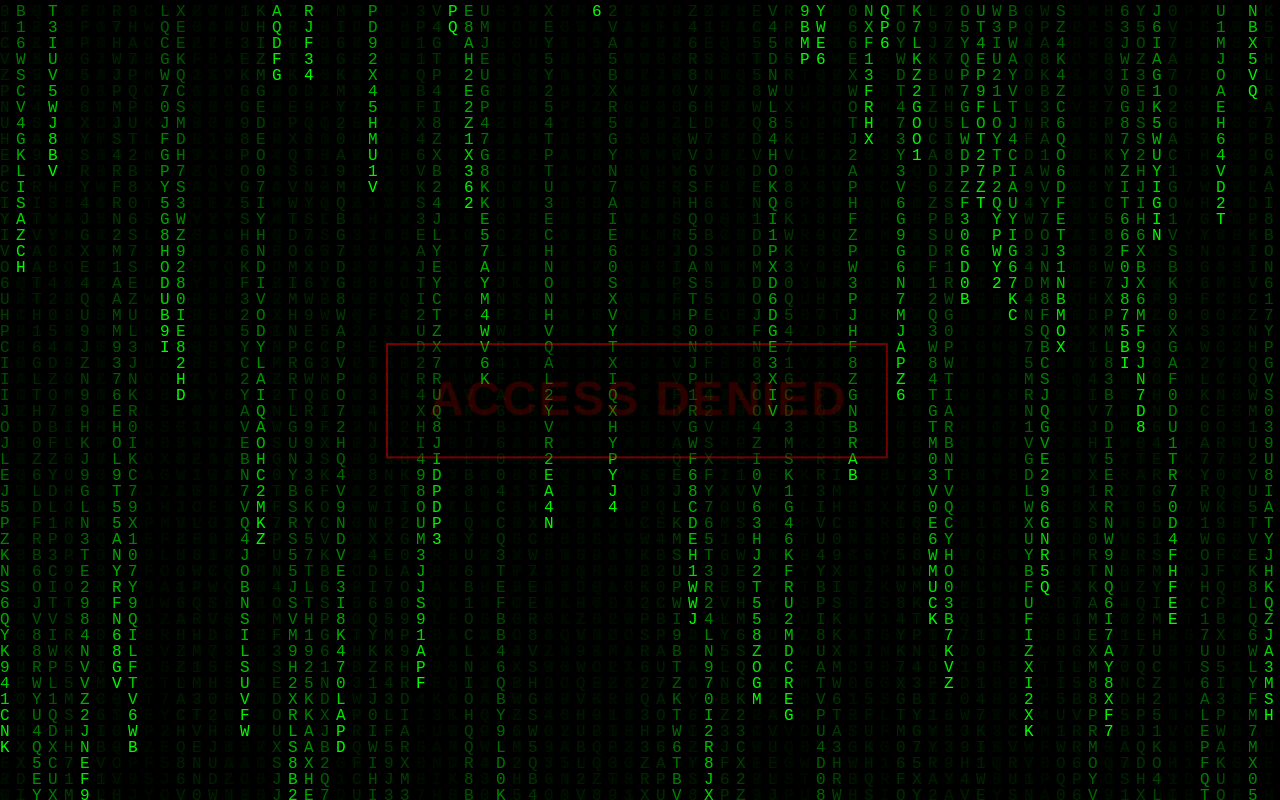
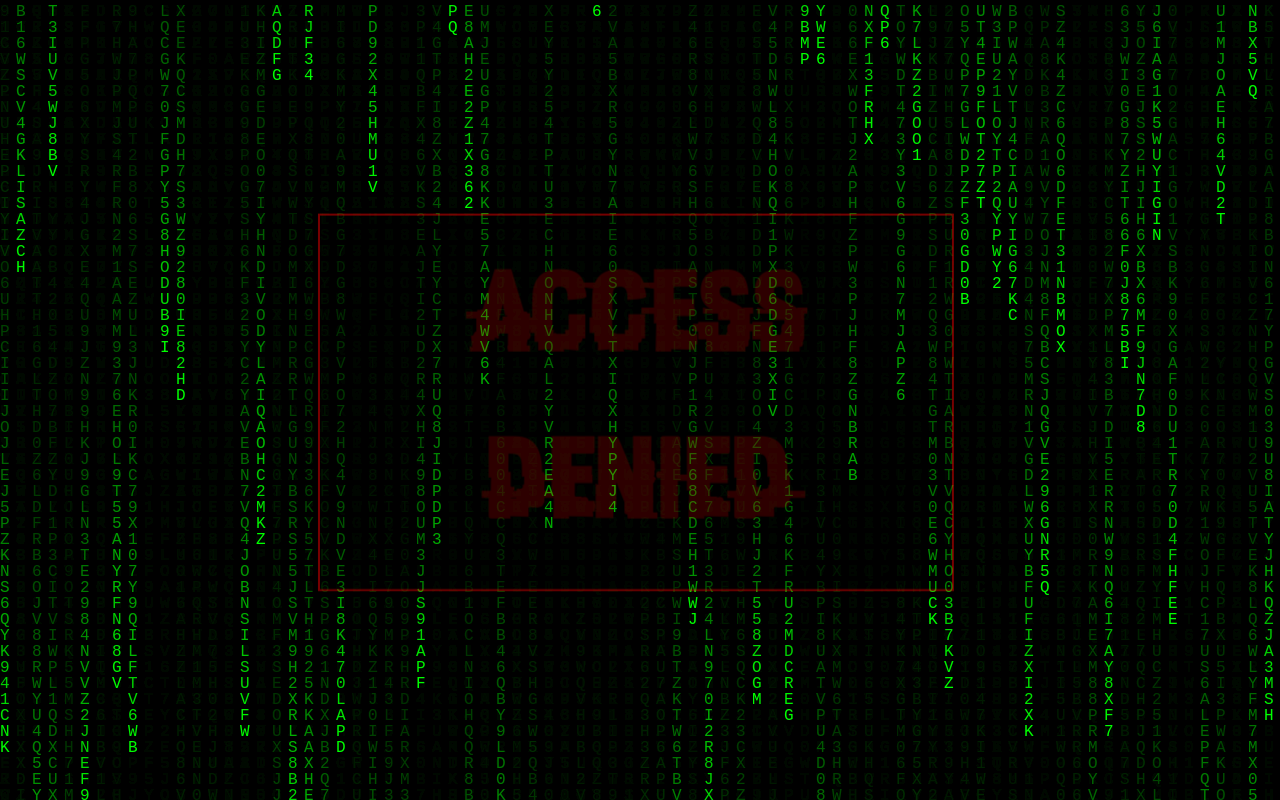
Before and after one commit to PriyaDharsini2006/Dashboard, a Next.js app: page /acess-denied in a window 1280 px wide. Built offline with nearby package versions, Linux system fonts and the light colour scheme.

Commit message:
Modified font

```diff
--- a/src/app/Hyperplexed.js
+++ b/src/app/Hyperplexed.js
@@ -56,11 +56,11 @@ const Hyperplexed = ({ onAnimationEnd = () => {} }) => {
 
         <h1
           ref={h1Ref}
-          className={`font-custom text-gradient p-4 md:p-6 lg:p-8 xl:p-12 rounded-lg transition-transform duration-1000 ${
+          className={`font-hacked text-gradient p-4 md:p-6 lg:p-8 xl:p-12 rounded-lg transition-transform duration-1000 ${
             isAnimating ? '' : 'animate-zoomOut'
           }`}
           style={{
-            fontSize: 'clamp(1rem, 4vw, 6rem)',
+            fontSize: 'clamp(1.5rem, 6vw, 1000px)',
             textAlign: 'center',
             WebkitBackgroundClip: 'text',
             color: 'transparent',
--- a/src/app/acess-denied/AccessDenied.module.css
+++ b/src/app/acess-denied/AccessDenied.module.css
@@ -127,8 +127,9 @@
 }
 
 .glitchText {
+  font-family: 'hacked', sans-serif;
     color: red;
-    font-size: 3rem;
+    font-size: 7rem;
     font-weight: bold;
     letter-spacing: 2px;
     position: relative;
@@ -140,7 +141,7 @@
 
 .glitchText::before,
 .glitchText::after {
-    /* content: 'ACESS DENIED'; */
+    font-family: 'hacked', sans-serif;
     position:absolute;
     top: 0;
     left: 0;
@@ -151,11 +152,13 @@
 }
 
 .glitchText::before {
+  font-family: 'hacked', sans-serif;
     left: 2px;
     animation: glitchTextLayer 1.5s infinite linear alternate-reverse;
 }
 
 .glitchText::after {
+  font-family: 'hacked', sans-serif;
     left: -2px;
     animation: glitchTextLayer 1.5s infinite linear alternate;
 }
--- a/src/app/acess-granted/AccessDenied.module.css
+++ b/src/app/acess-granted/AccessDenied.module.css
@@ -225,8 +225,9 @@
 }
 
 .glitchText {
+  font-family: 'hacked', sans-serif;
   color: rgb(0, 255, 30);
-  font-size: 3rem;
+  font-size: 7rem;
   font-weight: bold;
   letter-spacing: 2px;
   position: relative;
```
